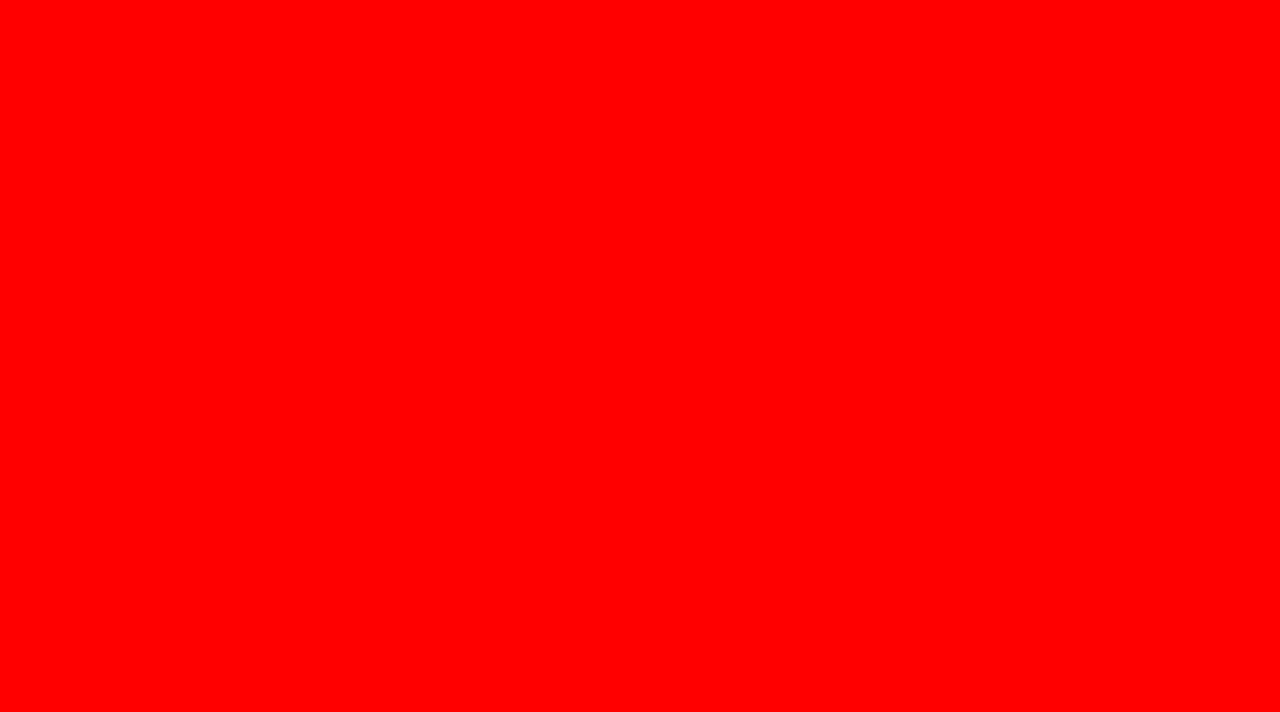
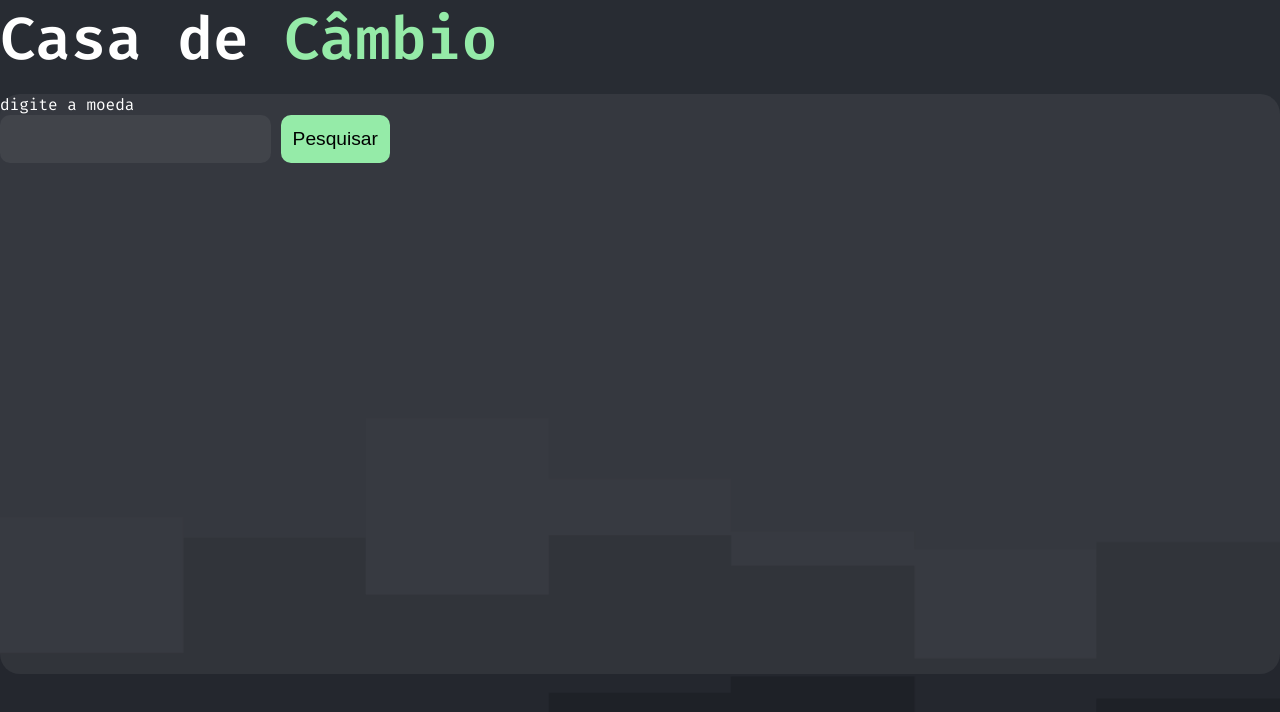
Before and after one commit to guilhermegattimarinho/exchange-house, a website built with Vite: page index.html in a window 1280 px wide. Built offline with nearby package versions, Linux system fonts and the light colour scheme.

Commit message:
feat(1): estrutura html e css

```diff
--- a/index.html
+++ b/index.html
@@ -4,9 +4,28 @@
     <meta charset="UTF-8" />
     <meta http-equiv="X-UA-Compatible" content="IE=edge" />
     <meta name="viewport" content="width=device-width, initial-scale=1.0" />
-    <title>Document</title>
+    <title>Casa de Câmbio 🤑</title>
   </head>
   <body>
+    <div class="container">
+      <header>
+        <h1>Casa de <span>Câmbio</span></h1>
+      </header>
+      <main>
+        <form>
+          <label for="currency"
+            >digite a moeda
+            <br />
+            <input type="text" id="currency" />
+          </label>
+          <button>Pesquisar</button>
+        </form>
+        <section class="coins-section">
+          <h2 class="coins-title"></h2>
+          <ul class="coins"></ul>
+        </section>
+      </main>
+    </div>
     <script src="src/main.js" type="module" defer></script>
   </body>
 </html>
--- a/src/style.css
+++ b/src/style.css
@@ -1,3 +1,73 @@
+@import url('https://fonts.googleapis.com/css2?family=Fira+Code:wght@400;500;600;700&display=swap');
+
+/* reset */
+* {
+  margin: 0;
+  padding: 0;
+  box-sizing: border-box;
+}
+
+/* cores usadas no prototipo figma guardada em variaveis */
+:root {
+  --green: #95eba8;
+  --grey: rgba(167, 167, 167, 1);
+  --darkGrey: rgba(255, 255, 255, 0.06);
+  --yellow: rgba(255, 231, 19, 1);
+}
+
 body {
-  background-color: red;
+  background-image: url('img/bg.png');
+  background-repeat: no-repeat;
+  background-size: cover;
+  font-family: 'Fira Code';
+  color: white;
 }
+.container {
+  height: 100vh;
+  margin: 0 auto;
+}
+
+h1 {
+  font-size: 3.7rem;
+  font-weight: 600;
+  margin-bottom: 1rem;
+}
+
+h1 span {
+  color: var(--green);
+}
+
+main {
+  background: var(--darkGrey);
+  border-radius: 20px;
+  height: 580px;
+  margin: 0 auto;
+  width: 100%;
+}
+
+form {
+  margin-bottom: 1rem;
+}
+
+label {
+  margin-bottom: 0.5rem;
+  color: white;
+}
+
+input,
+button {
+  padding: 0 12px;
+  height: 48px;
+  border-radius: 10px;
+  font-size: 1.2rem;
+  outline: none;
+  border: none;
+}
+
+input {
+  background: var(--darkGrey);
+}
+button {
+  background: var(--green);
+  color: black;
+}
```
Also changed, not shown: src/img/bg.png (added).
